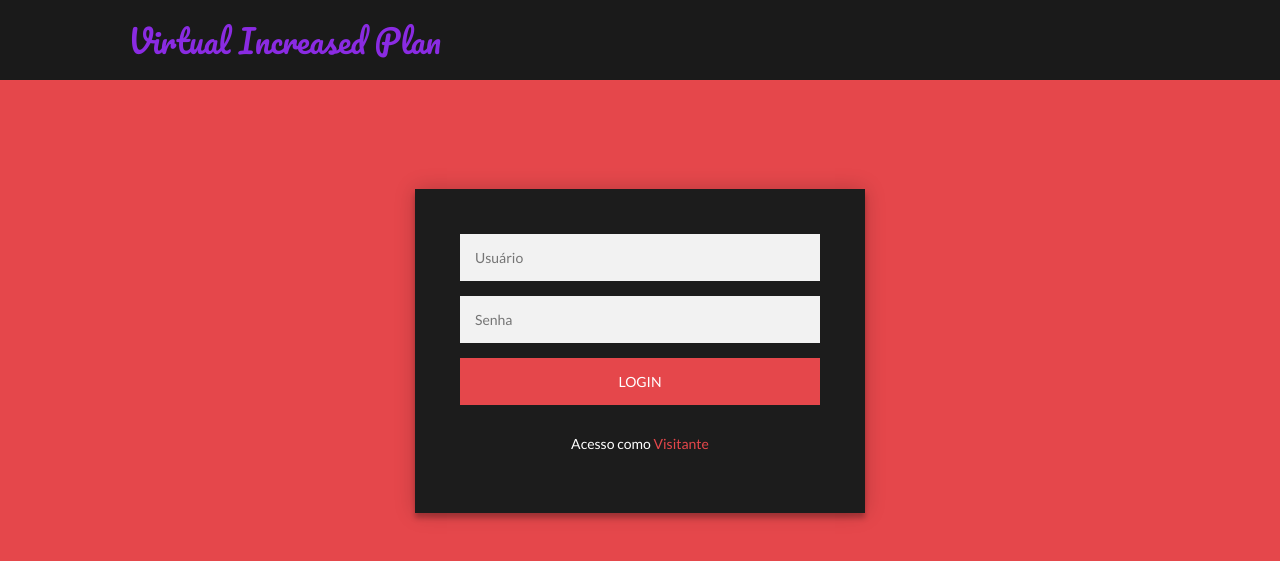
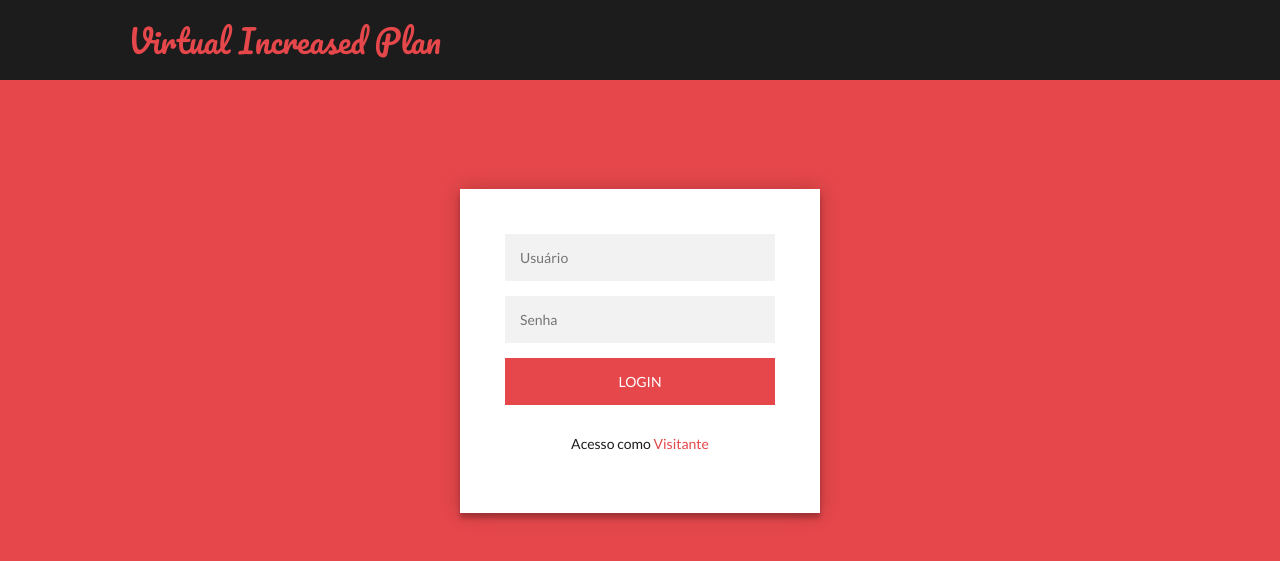
Before and after one commit to chrispittersl/VIP, a PHP site: page /login.html in a window 1280 px wide. Shown: the top 561 px of the page. Run offline with PHP 8.4, Linux system fonts and the light colour scheme; some libraries are stand-ins or nearby versions.

Commit message:
Login dnv

```diff
--- a/css/login.css
+++ b/css/login.css
@@ -17,24 +17,19 @@
 
 }
 .login-page {
-  width: 650px;
+  width: 360px;
   padding: 8% 0 0;
   margin: auto;
 }
 .form {
   position: relative;
   z-index: 1;
-  background: #1c1c1c;
+  background: #FFFFFF;
   max-width: 360px;
   margin: 0 auto 100px;
   padding: 45px;
   text-align: center;
   box-shadow: 0 0 20px 0 rgba(0, 0, 0, 0.2), 0 5px 5px 0 rgba(0, 0, 0, 0.24);
-}
-
-form:focus-within {
-
-  color: black;
 }
 .form input {
   font-family: "Lato", sans-serif;
@@ -67,7 +62,7 @@ form:focus-within {
 .form .message {
   font-family: 'Lato';
   margin: 15px 0 0;
-  color: #ffffff;
+  color: #1c1c1c;
   font-size: 14px;
 }
 .form .message a {
@@ -127,7 +122,7 @@ body {
 /* Header */
 
 #header {
-  background:  #1a1a1a;
+  background: #1c1c1c;
   color: #d5d5d5;
   cursor: default;
   height: 5em;
@@ -166,7 +161,7 @@ body {
     padding: 0;
     position: absolute;
     top: 0;
-    color:#8A2BE2;
+    color: #e5474b;
     font-size: 2em;
     text-transform: none;
     font-weight: normal;
@@ -174,7 +169,7 @@ body {
   }
 
     #header .logo:hover {
-      color: #4B0082;
+      color: rgba(229, 71, 75, 0.75);
     }
 
   #header a {
--- a/login.html
+++ b/login.html
@@ -41,7 +41,6 @@ function valida ()
 	</div>
 </header>
 
-<body>
 <meta http-equiv="Content-Type" content="text/html; charset=utf-8">
 <div class="login-page">
   <div class="form">
@@ -58,5 +57,3 @@ function valida ()
     </form>
   </div>
 </div>
-</body>
-</html>
```
